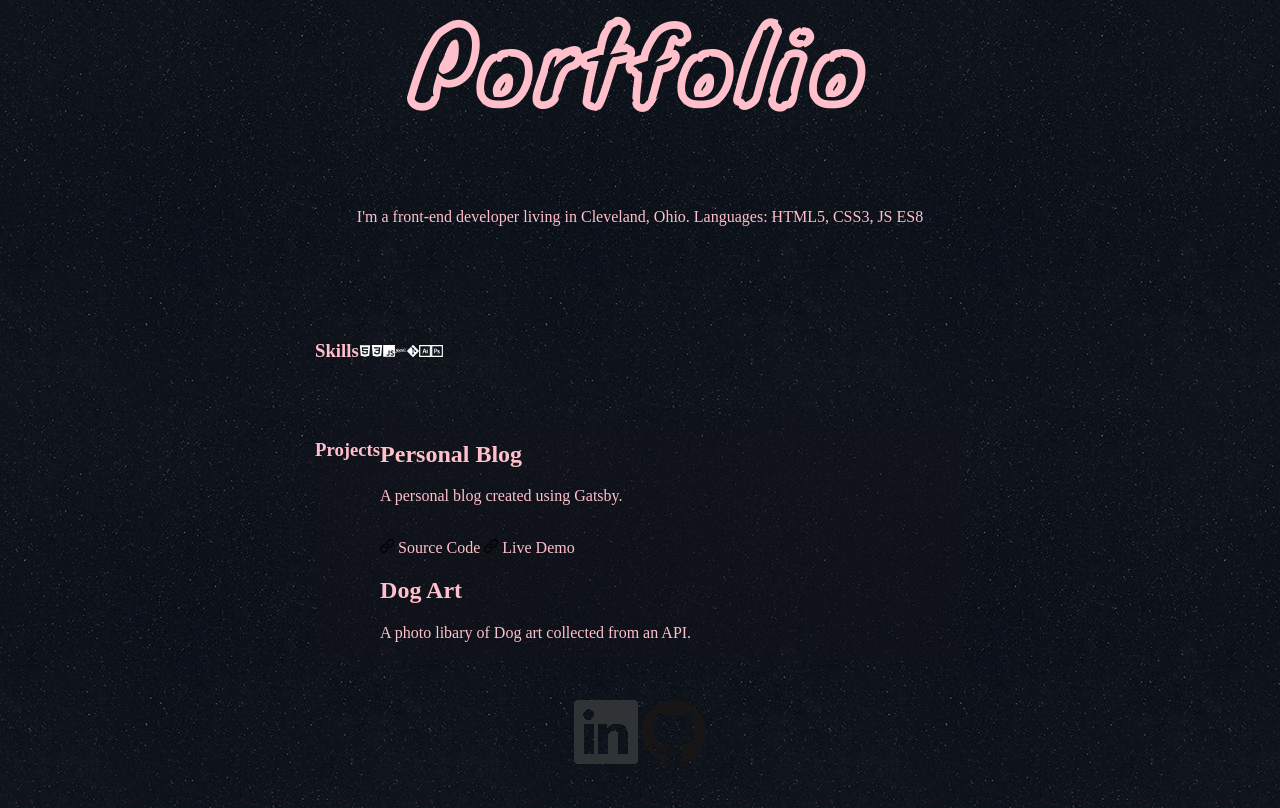
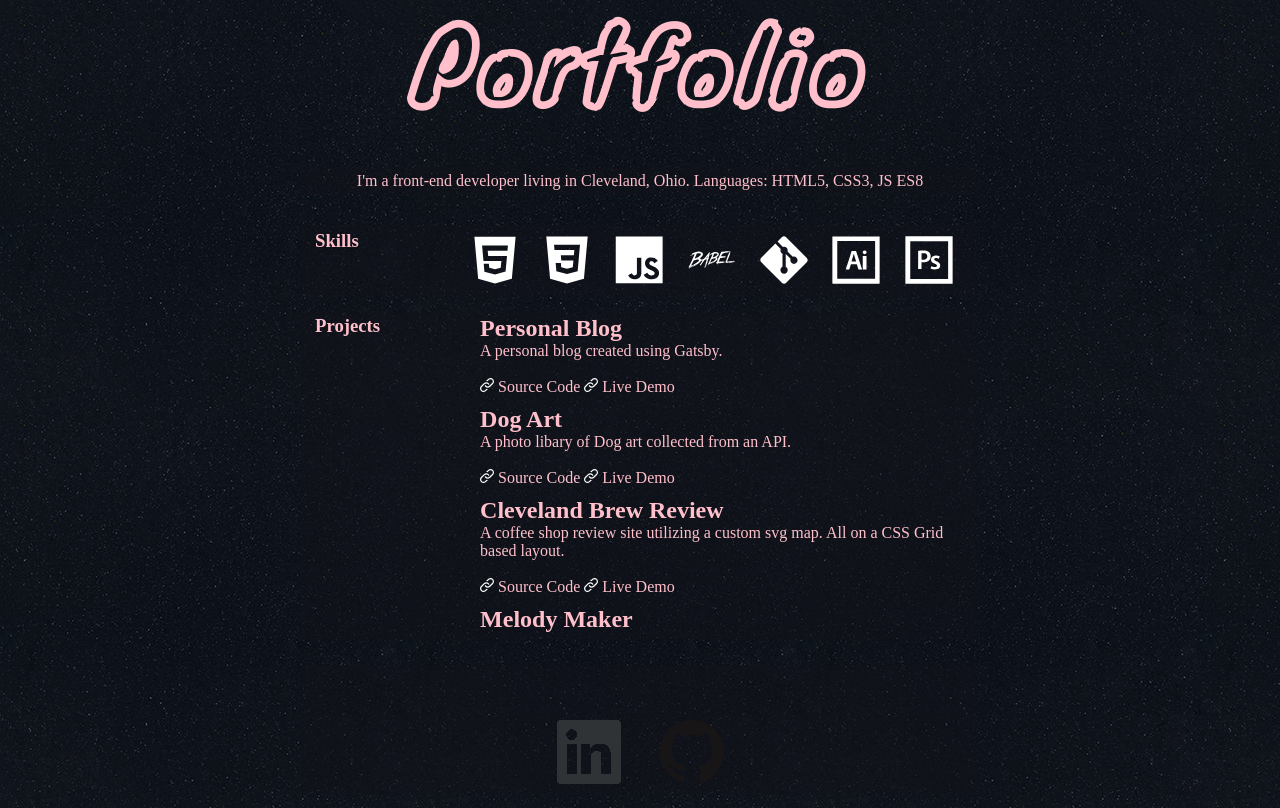
Before and after one commit to stachedata/portfolio, a plain HTML site: page index.html in a window 1280 px wide. Drawn offline with Linux system fonts and the light colour scheme.

Commit message:
adjusted layouts of each section. organized css

```diff
--- a/style.css
+++ b/style.css
@@ -38,11 +38,6 @@ html,body{
     color: var(--text-color)
 }
 
-a{
-    text-decoration: none;
-    color: var(--text-color)
-}
-
 h1{
     margin: 15px;
     font-size: 95px;
@@ -57,10 +52,11 @@ section:focus{
     outline: none;
 }
 
-.header{
+.sectionHeader{
     margin: 0 100px 0 0;
 }
 
+/* section */
 #title{
     font-family: 'KnewaveOutlineRegular';
     font-size: 50px;
@@ -72,7 +68,18 @@ section:focus{
     padding: 0 0 5px 0;
 }
 
+#about,#skills,#projects,#contact{
+    padding: 5px 15px;
+    background-color: rgb(18, 19, 26, .40);
+}
 
+/* section */
+#about{
+    display: flex;
+    justify-content: center;
+}
+
+/* section */
 #skills{
     display: flex;
     height: 60px;
@@ -81,49 +88,59 @@ section:focus{
 #skillsContainer{
     display: flex;
     flex-direction: row;
-    justify-content: flex-start;
+    justify-content: space-around;
     align-items: center;
-    /* display: flex; */
-    /* justify-content: center; */
-    /* flex-wrap: wrap; */
     height: 100%;
     width: 100%;
 }
 
-svg{
+#skillsContainer > svg{
     height: 20%;
-
-    /* transform: scale(.8) */
+    transform: scale(4)
 }
 
+/* section */
 #projects{
     display: flex;
-    height: 30%;
+    height: 40%;
     margin: 0 auto;
-    background-color: rgb(18, 19, 26, .40);
 }
 
-#projectsContainer::-webkit-scrollbar{
-    display: none;
-}
 
 #projectsContainer{
     overflow: auto;
     -ms-overflow-style: none;
     scrollbar-width: none;
 }
-
-#about{
-    display: flex;
-    justify-content: center;
+#projectsContainer::-webkit-scrollbar{
+    display: none;
 }
 
+.project{
+    margin: 0 0 10px 0;
+}
+
+.project h2,p{
+    margin: 0;
+}
+
+.project a{
+    text-decoration: none;
+    color: var(--text-color)
+}
+
+.project svg{
+    fill: #FFFFFF;
+}
+
+/* section */
 #contact{
     display: flex;
     justify-content: center;
+    margin-top: 25px;
 }
 
-#iconsContainer{
+#contactIconsContainer{
     display: flex;
     justify-content: space-evenly;
     width: 245px;
```
